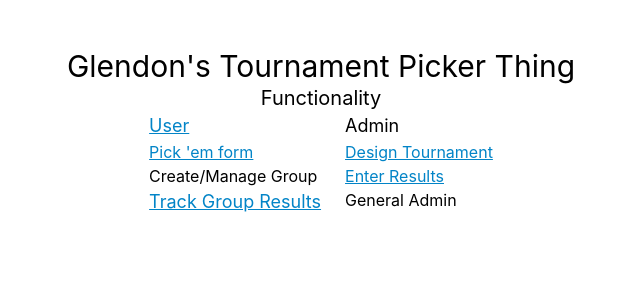
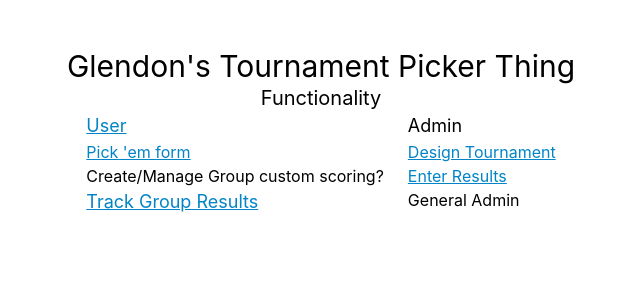
Before and after one commit to Glendonh/tournament-picker, a Next.js app: page / in a window 1280 px wide. Shown: the top 300 px of the page, without its empty margins (319-959 px from the left). Built offline with nearby package versions, Linux system fonts and the light colour scheme.

Commit message:
edit temp landing

```diff
--- a/pages/index.tsx
+++ b/pages/index.tsx
@@ -16,7 +16,7 @@ export const Home = (): JSX.Element => (
             <p className="text-lg text-sky-600 underline">User</p>
           </Link>
           <Link href="/pickem" className="text-sky-600 underline">{`Pick 'em form`}</Link>
-          <p>Create/Manage Group</p>
+          <p>Create/Manage Group custom scoring?</p>
           <Link href="/group">
             <p className="text-lg text-sky-600 underline">Track Group Results</p>
           </Link>
```
